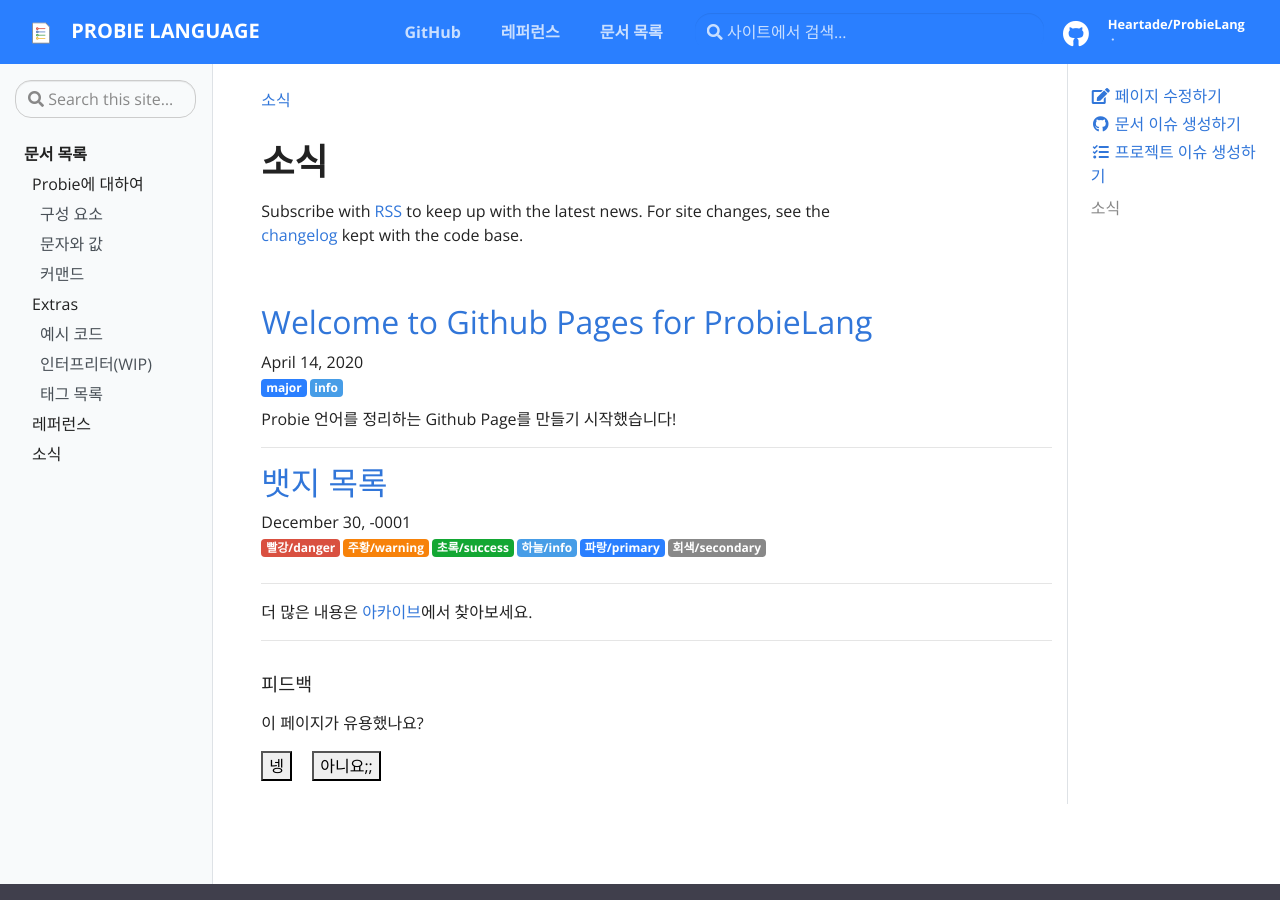
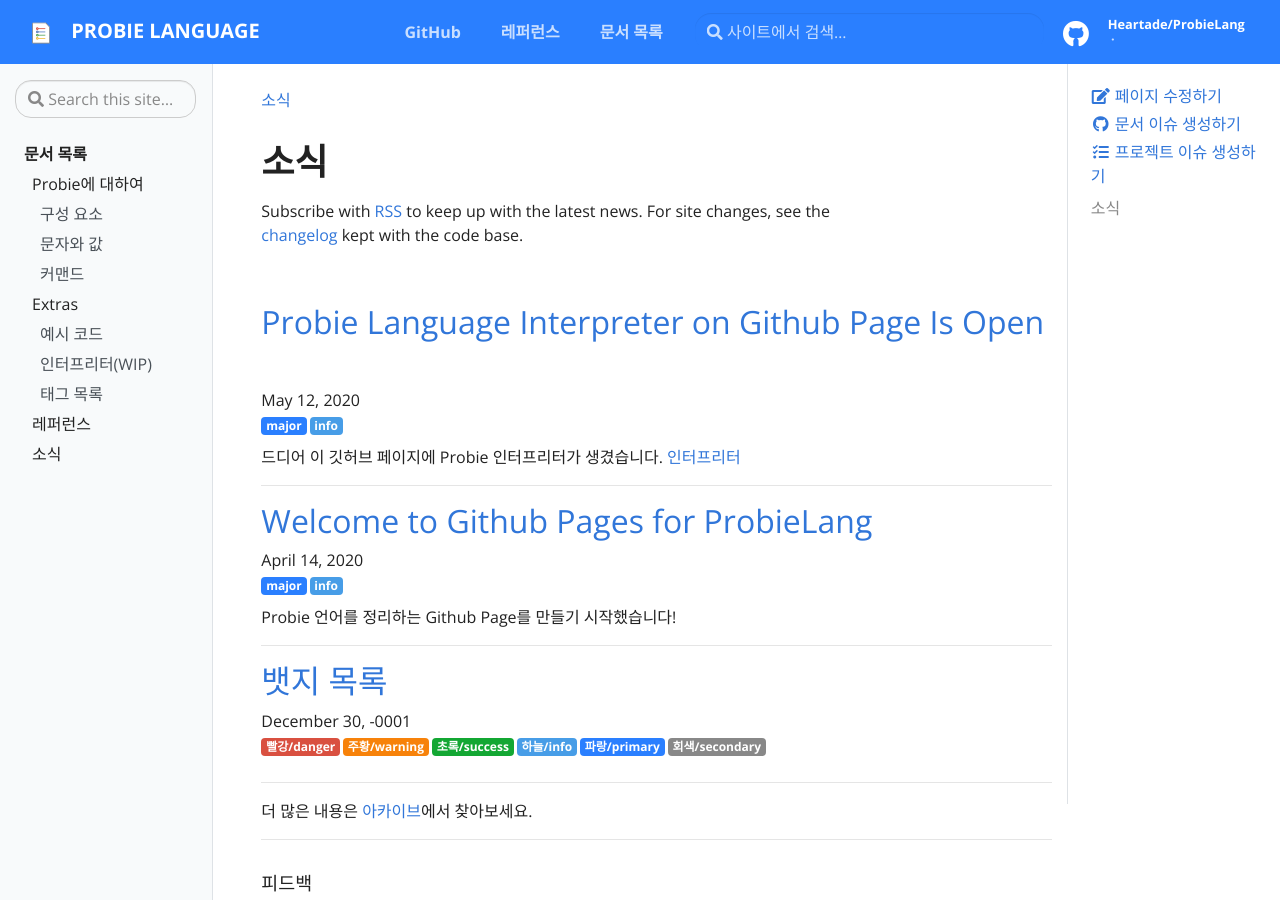
Before and after one commit to Heartade/ProbieLang, a Jekyll site: the page built from pages/news.md, in a window 1280 px wide and 900 px high. Built offline with Jekyll 4.4.1, drawn with Linux system fonts in a browser that asks for light colours.

Commit message:
add web interpreter

```diff
--- /dev/null
+++ b/_posts/2020-05-12-interpreter.md
@@ -0,0 +1,12 @@
+---
+title:  "Probie Language Interpreter on Github Page Is Open"
+date:   2020-05-12 11:57:37 +0900
+categories: jekyll update
+badges:
+ - type: primary
+   tag: major
+ - type: info
+   tag: info
+---
+
+드디어 이 깃허브 페이지에 Probie 인터프리터가 생겼습니다. [인터프리터]({{ site.baseurl }}/docs/extras/interpreter)
```
Also changed, not shown: _docs/extras/interpreter.md (+41 -2 lines), assets/js/probie_short.min.js (added), assets/webfonts/Monospace.ttf (added).
